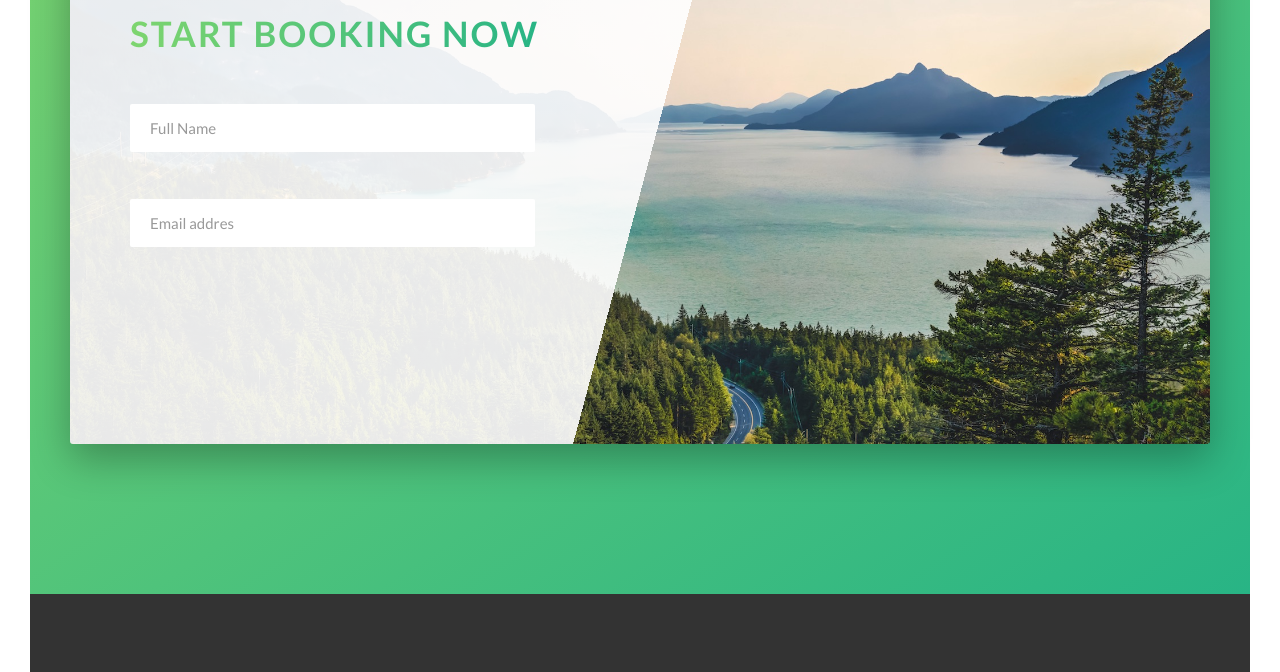
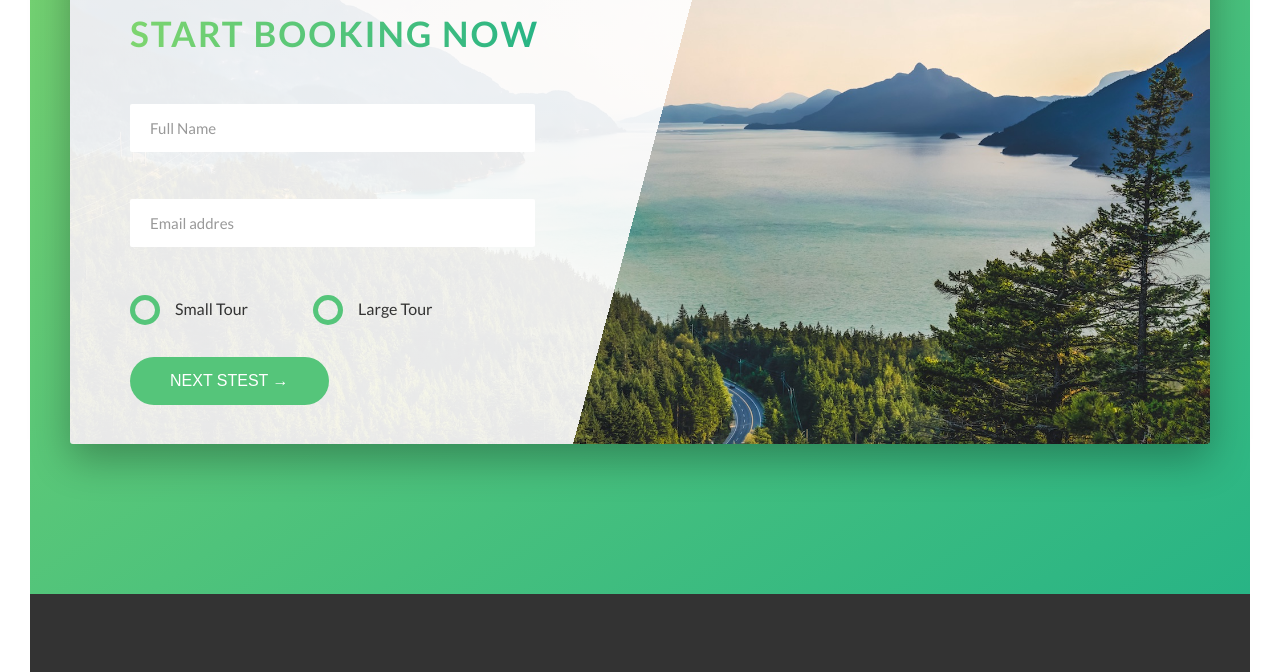
Before and after one commit to roee030/Tour-guide-webapp-javascript, a website: page index.html in a window 1280 px wide. Shown: the part 4676-5348 px from the top of the page. Drawn offline with Linux system fonts and the light colour scheme.

Commit message:
add radio button and finish the booking section
remove the old fashion radio button and
design a custom button.

```diff
--- a/index.html
+++ b/index.html
@@ -273,14 +273,13 @@
                 <div class="row">
                     <div class="book">
                         <div class="book__form">
+                            <form action="#" class="form"></form>
+                                <div class=" u-margin-bottom-medium">
+                                    <h2 class="heading-secondary">
+                                        Start booking now
+                                    </h2>
+                                </div>
 
-                            <div class=" u-margin-bottom-medium">
-                                <h2 class="heading-secondary">
-                                    Start booking now
-                                </h2>
-                            </div>
-
-                            <form action="#" class="form">
                                 <div class="form__group">
                                     <input type="text" class="form__input" placeholder="Full Name" id="name" required>
                                     <label for="name" class="form__label">Full name</label>
@@ -290,6 +289,26 @@
                                     <input type="email" class="form__input" placeholder="Email addres" id="emaill" required>
                                     <label for="email" class="form__label">Email address</label>
                                 </div>
+
+                                <div class="form__group">
+                                    <div class="form__radio-group">
+                                        <input type="radio" class="form__radio-input" name="size" id="small">
+                                        <label for="small" class="form__radio-label">
+                                            <span class="form__radio-button"></span>
+                                            Small Tour
+                                        </label>
+                                    </div>
+                                    <div class="form__radio-group u-margin-bottom-small">
+                                        <input type="radio" class="form__radio-input" name="size" id="large">
+                                        <label for="large" class="form__radio-label">
+                                            <span class="form__radio-button"></span>
+                                            Large Tour
+                                        </label>
+                                    </div>
+                                </div>
+
+                                <button class="btn btn--green">Next stest &rarr;</button>
+
                             </form>
                         </div>
                     </div>
--- a/sass/base/_utilities.scss
+++ b/sass/base/_utilities.scss
@@ -1,6 +1,6 @@
-.u-center-text{ text-align: center;}
-.u-margin-bottom-small {margin-bottom: 1.5rem;}
-.u-margin-bottom-medium {margin-bottom: 4rem;}
-.u-margin-bottom-big {margin-bottom: 8rem;}
-.u-margin-top-big {margin-top: 8rem;}
-.u-margin-top-huge {margin-top: 10rem;}
+.u-center-text{ text-align: center !important; }
+.u-margin-bottom-small {margin-bottom: 1.5rem !important;}
+.u-margin-bottom-medium {margin-bottom: 4rem !important;}
+.u-margin-bottom-big {margin-bottom: 8rem !important;}
+.u-margin-top-big {margin-top: 8rem !important;}
+.u-margin-top-huge {margin-top: 10rem !important; }
--- a/sass/components/_button.scss
+++ b/sass/components/_button.scss
@@ -1,4 +1,5 @@
 .btn{
+    &,
     &:link,
     &:visited{
         text-decoration: none;
@@ -11,6 +12,8 @@
         animation: moveInBottom 0.5s ease-out 0.75s;
         animation-fill-mode: backwards;
         font-size: $default-font-size;
+        border: none;
+        cursor: pointer;
     }
 
     &:hover{
@@ -22,7 +25,9 @@
         }
     }
 
-    &:active{
+    &:active,
+    &:focus{
+        outline: none;
         transform: translateY(-1px);
         box-shadow: 0 5px 10px rgba($color-black, .2);
     }
--- a/sass/components/_form.scss
+++ b/sass/components/_form.scss
@@ -10,11 +10,13 @@
         border-bottom: 3px solid inherit;
         width: 90%;
         display: block;
+        transition: all .3s;
 
         &:focus{
             outline: none;
             box-shadow: 0 1rem 2rem rgba($color-black, .1);
             border-bottom: 3px solid $color-primary;
+            transition: all .3s;
         }
 
         &:focus:invalid{
@@ -25,10 +27,6 @@
         &::-webkit-input-placeholder{
             color: $color-grey-dark-2;
         }
-
-
-
-
     }
 
     &__group:not(:last-child){
@@ -44,10 +42,58 @@
         display: block;
         transition: all .3s;
     }
-
+    //Show the label when the user write inside the input
     &__input:placeholder-shown + &__label{
         opacity: 0;
         visibility: hidden;
         transform: translateY(-4rem);
     }
+
+    &__radio-group{
+        width: 40%;
+        display: inline-block;
+    }
+    &__radio-input{
+        display: none;
+    }
+
+    &__radio-label{
+        font-size: $default-font-size;
+        cursor: pointer;
+        position: relative;
+        padding-left: 4.5rem;
+    }
+
+    &__radio-button{
+        height: 3rem;
+        width: 3rem;
+        border: 5px solid $color-primary;
+        border-radius: 50%;
+        display: inline-block;
+        position: absolute;
+        left: 0;
+        top: -.4rem;
+
+        &::after{
+            content: "";
+            display: block;
+            height: 1.3rem;
+            width: 1.3rem;
+            border-radius: 50%;
+            position: absolute;
+            top: 50%;
+            left: 50%;
+            transform: translate(-50% , -50%);
+            background-color: $color-primary;
+            opacity: 0;
+            transition:  opacity .3s;
+        }
+    }
+
+    //After checking the radio button the radio__button::after will fill the circle with nice green circle
+    &__radio-input:checked ~ &__radio-label &__radio-button::after{
+        opacity: 1;
+    }
+
+
 }
```
Also changed, not shown: css/style.css.
